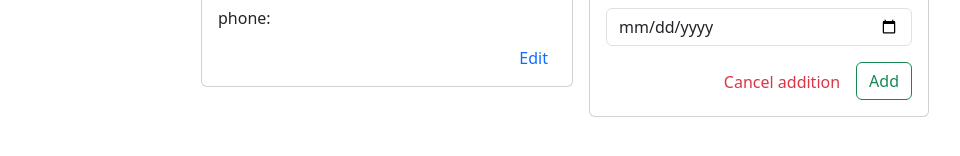
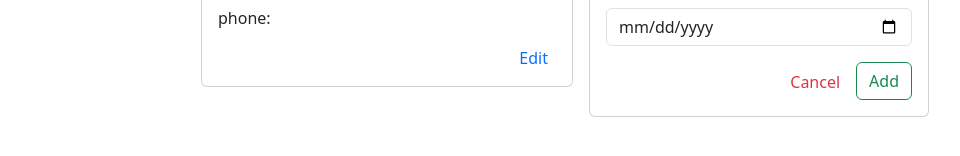
Before and after one commit to bisoukeiko/holbertonschool-portfolio, a React (Vite) app in the folder client/: page / in a window 1280 px wide. Both pictures are taken after a click on the button "+ Add a new child". Shown: the part 372-528 px from the top of the page, without its empty margins (67-1027 px from the left). Built offline with nearby package versions, Linux system fonts and the light colour scheme.

Commit message:
fix code: add validation

```diff
--- a/client/src/Components/Child.jsx
+++ b/client/src/Components/Child.jsx
@@ -75,6 +75,7 @@ function Child() {
           child_parties: []
       });
       setIsAdd(false);
+      setErrValidationChild([])
     }
 
     const handleAdd = (event) => {
@@ -112,6 +113,7 @@ function Child() {
 
     const handleUpdate = (event, childId) => {
       event.preventDefault();
+      setErrValidationChild([]);
 
       const updatedValues = { ...values, childId: childId };
       // console.log(updatedValues);
@@ -175,7 +177,7 @@ function Child() {
             {/* error message */}
             <div>
                 {errValidationChild && (
-                    <div className='text-danger mb-2 ms-2' style={{ whiteSpace: 'pre-wrap' }}>
+                    <div className='text-danger ms-2' style={{ whiteSpace: 'pre-wrap' }}>
                         {errValidationChild}
                     </div>
                 )}
@@ -205,7 +207,7 @@ function Child() {
                 </div>
                 <div className='d-flex justify-content-end'>
                 <span onClick={handleCancel} className='text-danger mt-3 me-3'  style={{ cursor: 'pointer' }}>
-                    Cancel addition
+                    Cancel
                 </span>
                 <button onClick={  handleAdd } className='btn btn-outline-success mt-2'>
                   Add
```
